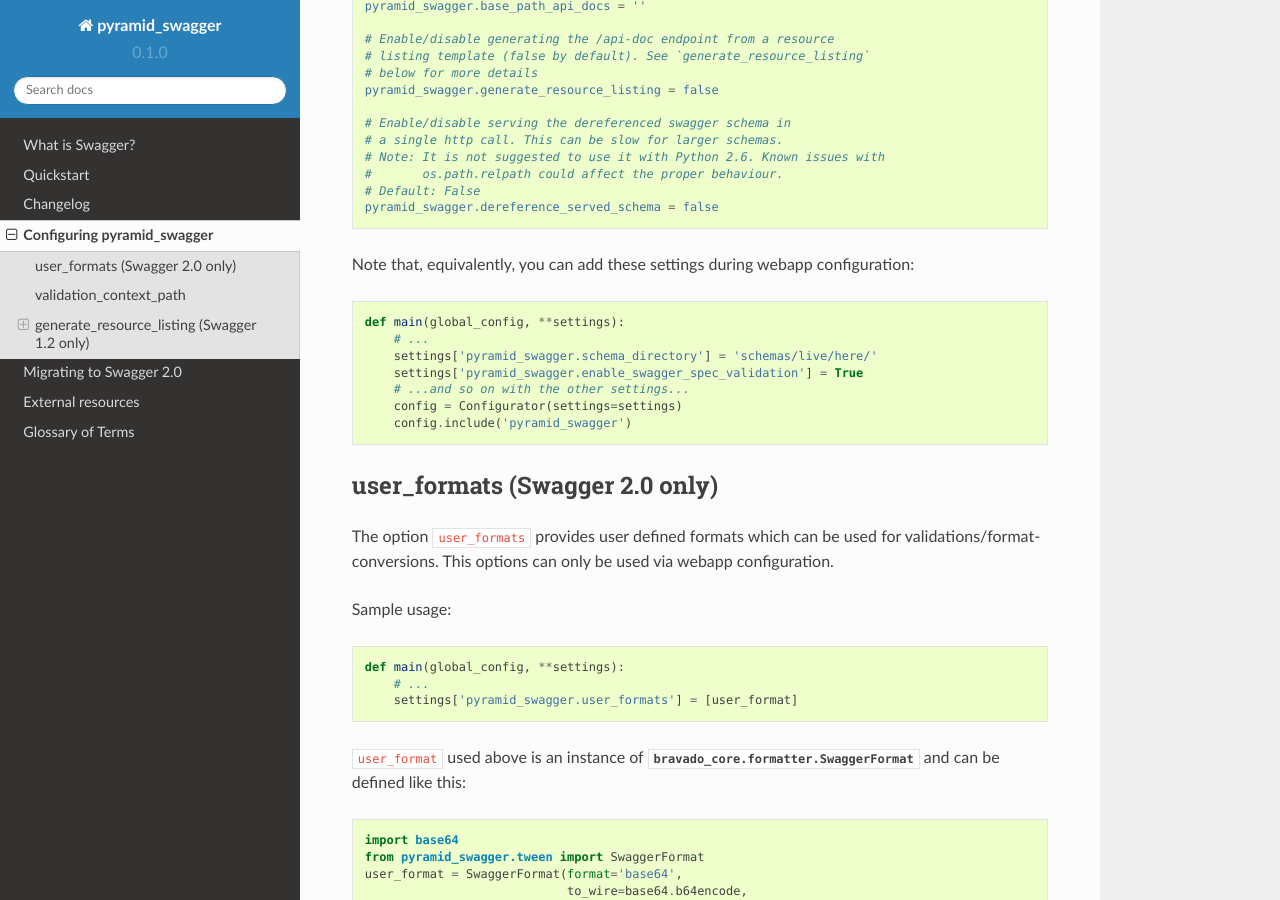
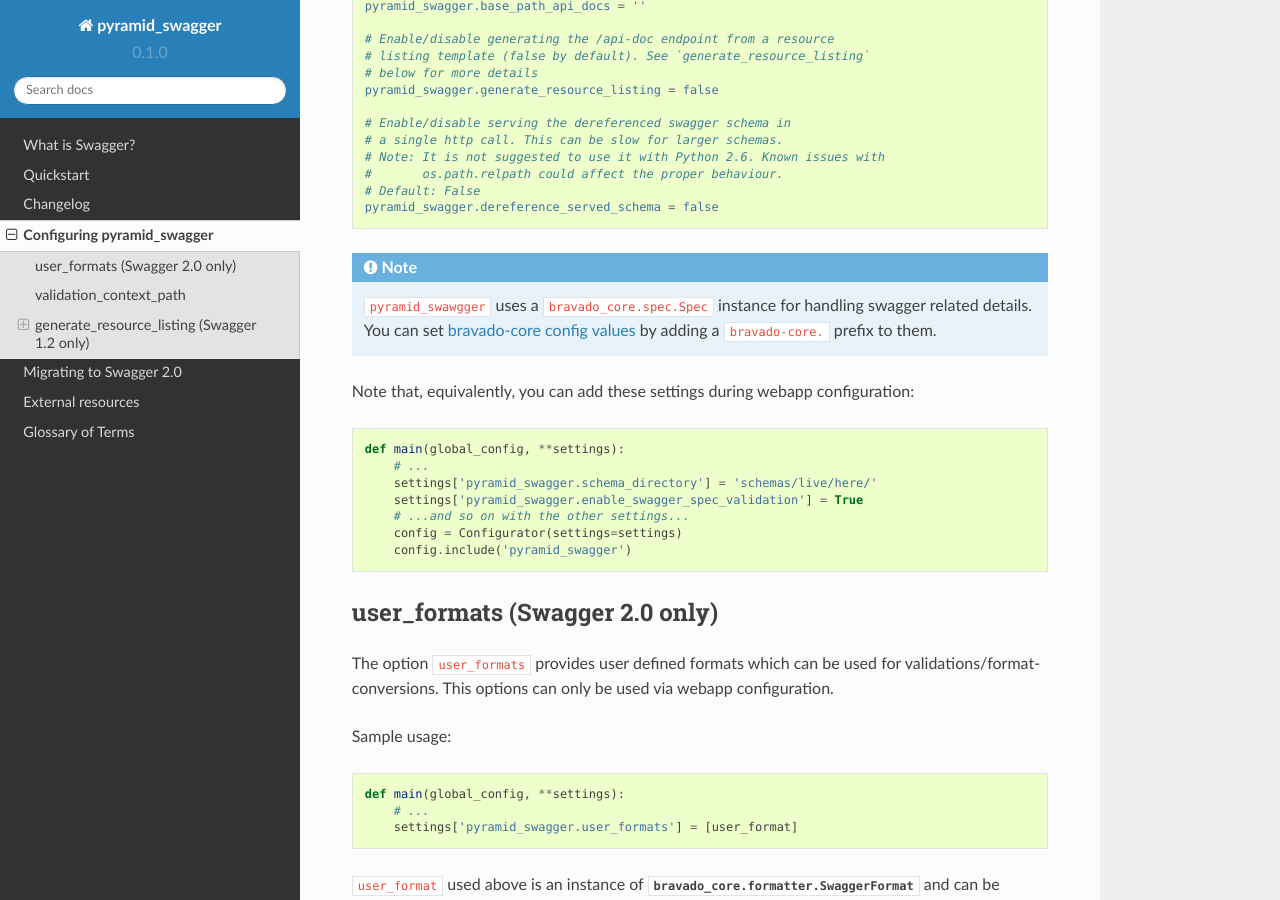
Before and after one commit to Yelp/pyramid_swagger, a Sphinx documentation site: the page built from docs/configuration.rst, in a window 1280 px wide and 900 px high, scrolled down 1514 px. Built offline with Sphinx 7.4.7 and the Read the Docs theme 2.0.0, drawn with Linux system fonts in a browser that asks for light colours.

Commit message:
Update documentation

```diff
--- a/docs/configuration.rst
+++ b/docs/configuration.rst
@@ -95,6 +95,12 @@ A few relevant settings for your `Pyramid .ini file <http://docs.pylonsproject.o
         #       os.path.relpath could affect the proper behaviour.
         # Default: False
         pyramid_swagger.dereference_served_schema = false
+
+
+.. note::
+
+    ``pyramid_swawgger`` uses a ``bravado_core.spec.Spec`` instance for handling swagger related details.
+    You can set `bravado-core config values <http://bravado-core.readthedocs.io/en/stable/config.html>`_ by adding a ``bravado-core.`` prefix to them.
 
 
 Note that, equivalently, you can add these settings during webapp configuration:
```
